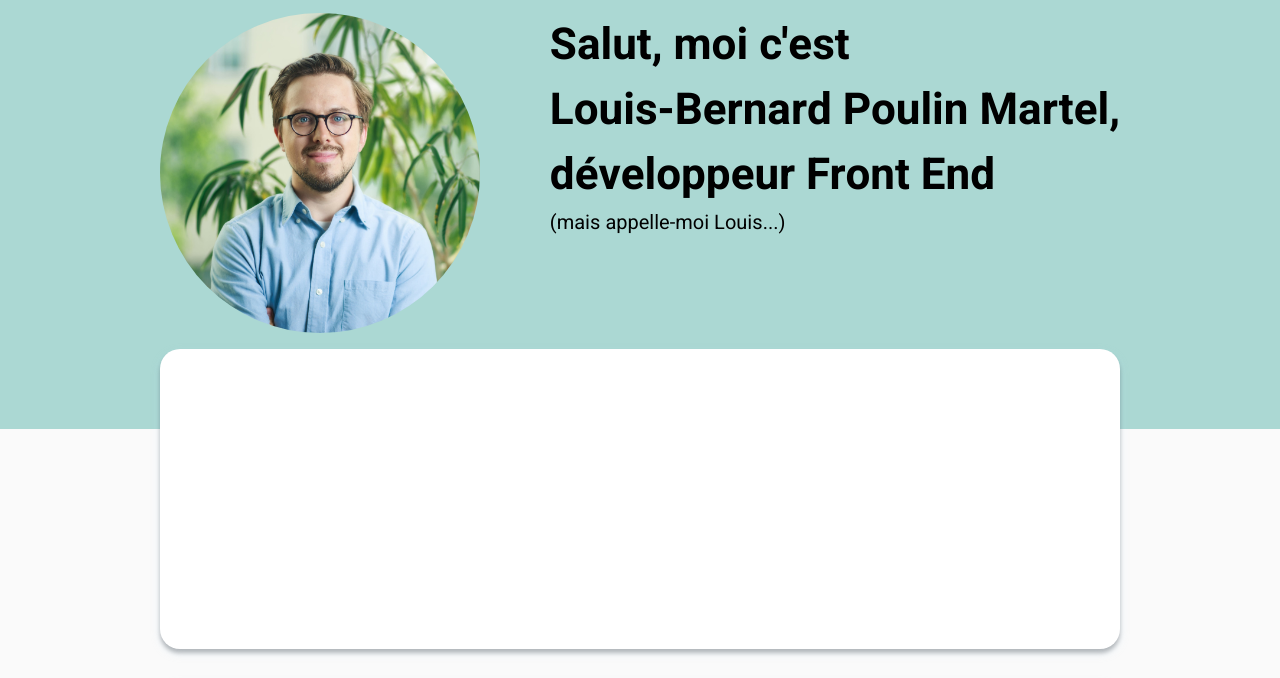
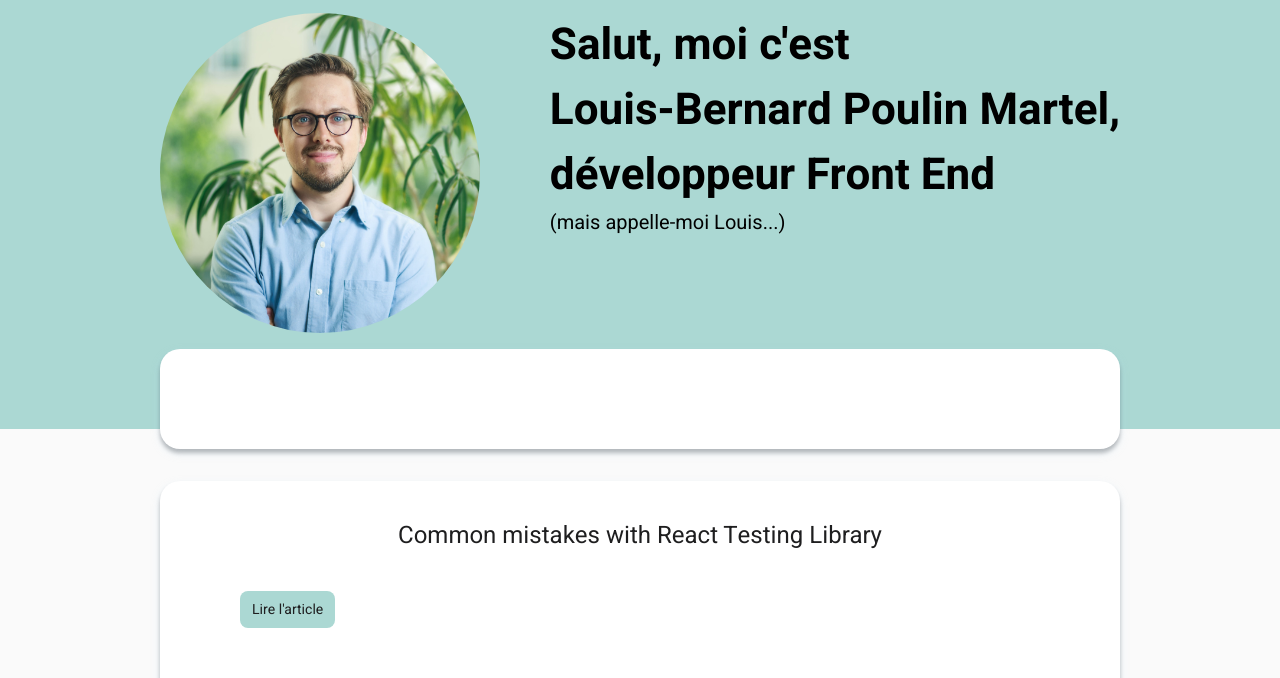
Before and after one commit to lbpmartel/loupoul-me, a Gatsby site: page / in a window 1280 px wide. Shown: the part 96-774 px from the top of the page. Built offline with nearby package versions, Linux system fonts and the light colour scheme; Gatsby itself is replaced by a stand-in of ours; some packages are replaced by stand-ins of ours; a web font is replaced by a local one.

```diff
--- a/src/elements/ButtonElements.js
+++ b/src/elements/ButtonElements.js
@@ -3,11 +3,12 @@
 import { Link } from "gatsby"
 
 export const ButtonWrapper = styled(props => <Link { ...props } />)`
+   font-family: heebo;
    padding: 0.5rem 0.75rem;
    background-color: ${ props => props.theme.colors.main1 };
    border-radius: 0.5rem;
    color: ${ props => props.theme.colors.dark1 };
-   font-weight: 700;
+   font-weight: 400;
    font-size: 0.875rem;
    width: fit-content;
    transition: filter 0.3s ease;
--- a/src/elements/CardElements.js
+++ b/src/elements/CardElements.js
@@ -11,7 +11,8 @@
 
 export const BigCardWrapper = styled.div`
    grid-column: 2 / span 10;
-   height: 300px;
+   min-height: 100px;
+   height: auto;
 
    background: #FFFFFF;
    box-shadow: 0px 4px 4px rgba(0, 0, 0, 0.25), 0px 4px 10px rgba(187, 225, 250, 0.25);
@@ -24,8 +25,8 @@
 
 export const BlogPreviewCardWrapper = styled.div`
    margin-top: 2rem;
-   padding: 1rem;
+   padding: 40px 80px 60px 80px;
    display: flex;
    flex-direction: column;
-   align-items: center;
+   align-items: left;
 `
```
